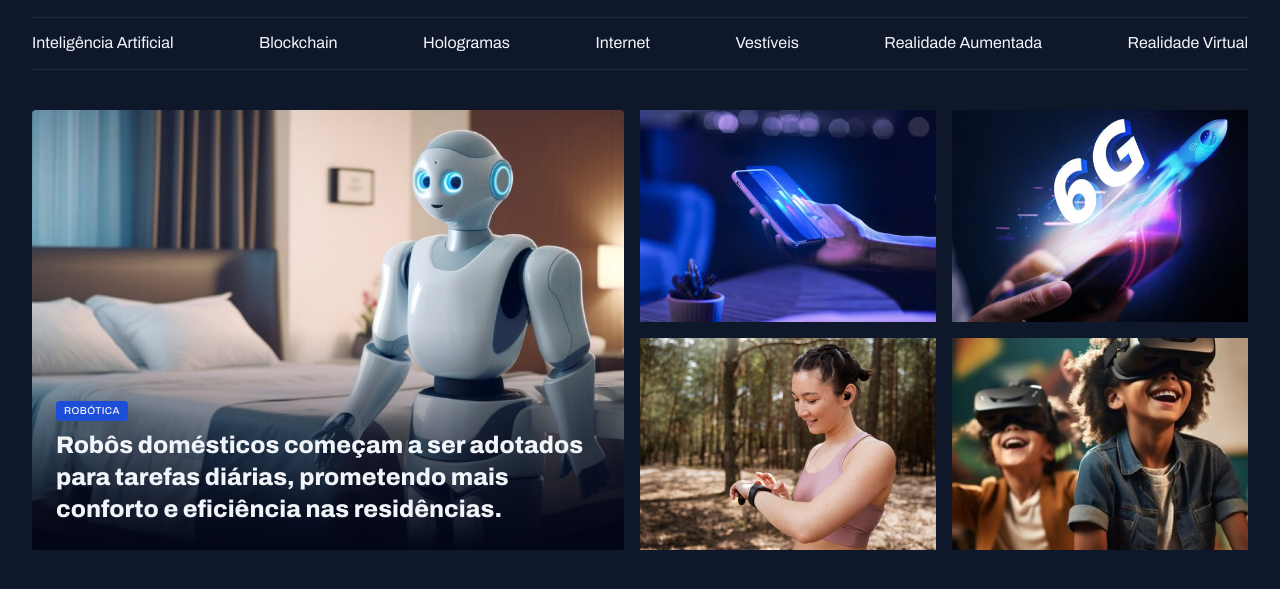
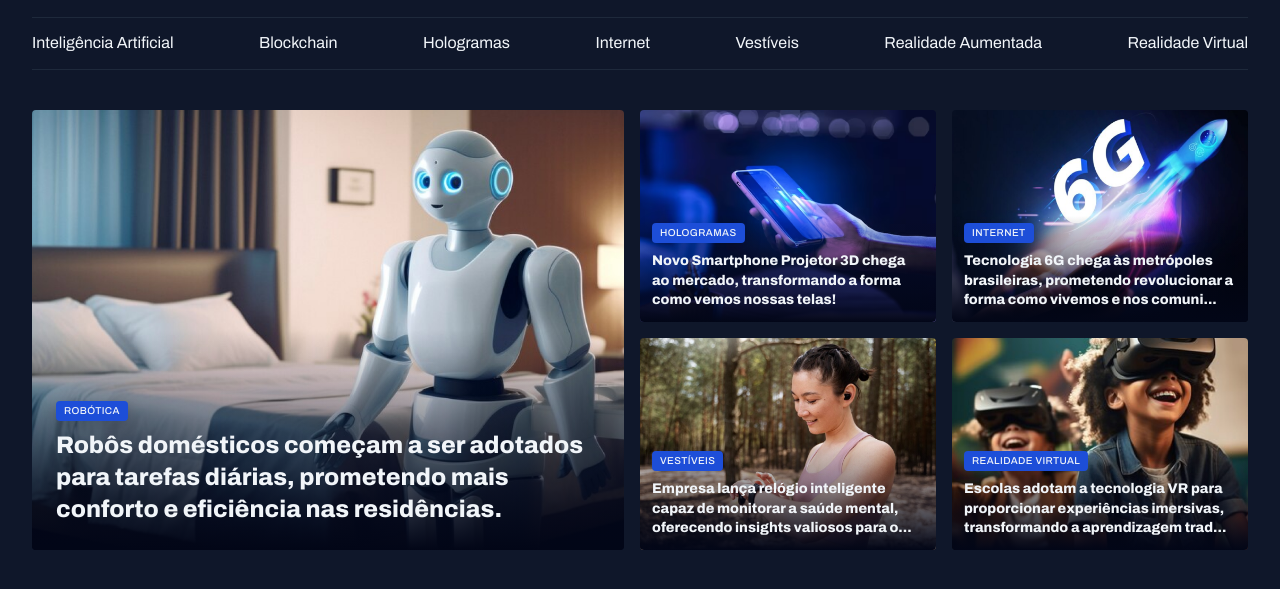
Before and after one commit to brunahirschle/Projeto-portal-de-noticias, a plain HTML site: page index.html in a window 1280 px wide. Shown: the part 45-634 px from the top of the page. Drawn offline with Linux system fonts and the light colour scheme.

Commit message:
finalizando destaques

```diff
--- a/index.html
+++ b/index.html
@@ -44,7 +44,7 @@
     <main class="grid container">
         <section id="featured" class="grid grid-flow-col gap-16">
             <figure class="card">
-                <img src="assets/images/Image 01.png" alt="">
+                <img src="assets/images/Image 01.png" alt="Robôs domésticos começam a ser adotados para tarefas diárias, prometendo mais conforto e eficiência nas residências.">
 
                 <figcaption>
                     <span class="content-tag">robótica</span>
@@ -52,21 +52,47 @@
                         Robôs domésticos começam a ser adotados para tarefas diárias, prometendo mais conforto e eficiência nas residências.
                     </h2>
                 </figcaption>
+
             </figure>
 
             <div class="grid grid-cols-2 gap-16">
-                <div>
-                    <img src="assets/images/Image 02.png" alt="">
-                </div>
-                <div>
-                    <img src="assets/images/Image 03.png" alt="">
-                </div>
-                <div>
-                    <img src="assets/images/Image 04.png" alt="">
-                </div>
-                <div>
-                    <img src="assets/images/Image 05.png" alt="">
-                </div>
+                <figure class="card">
+                    <img src="assets/images/Image 02.png" alt="Novo Smartphone Projetor 3D chega ao mercado, transformando a forma como vemos nossas telas!">
+                    <figcaption>
+                        <span class="content-tag">Hologramas</span>
+                        <h2 class="text-lg">
+                            Novo Smartphone Projetor 3D chega ao mercado, transformando a forma como vemos nossas telas!
+                        </h2>
+                    </figcaption>
+
+                </figure>
+                <figure class="card">
+                    <img src="assets/images/Image 03.png" alt="Tecnologia 6G chega às metrópoles brasileiras, prometendo revolucionar a forma como vivemos e nos comunicamos.">
+                    <figcaption>
+                        <span class="content-tag">Internet</span>
+                        <h2 class="text-lg">
+                            Tecnologia 6G chega às metrópoles brasileiras, prometendo revolucionar a forma como vivemos e nos comuni...
+                        </h2>
+                    </figcaption>
+                </figure>
+                <figure class="card">
+                    <img src="assets/images/Image 04.png" alt="Empresa lança relógio inteligente capaz de monitorar a saúde mental, oferecendo insights valiosos para o bem-estar pessoal.">
+                    <figcaption>
+                        <span class="content-tag">Vestíveis</span>
+                        <h2 class="text-lg">
+                            Empresa lança relógio inteligente capaz de monitorar a saúde mental, oferecendo insights valiosos para o...
+                        </h2>
+                    </figcaption>
+                </figure>
+                <figure class="card">
+                    <img src="assets/images/Image 05.png" alt="Escolas adotam a tecnologia VR para proporcionar experiências imersivas, transformando a aprendizagem tradicional.">
+                    <figcaption>
+                        <span class="content-tag">Realidade Virtual</span>
+                        <h2 class="text-lg">
+                            Escolas adotam a tecnologia VR para proporcionar experiências imersivas, transformando a aprendizagem trad...
+                        </h2>
+                    </figcaption>
+                </figure>
             </div>
         </section>
     </main>
--- a/styles/sections.css
+++ b/styles/sections.css
@@ -27,6 +27,10 @@
 
             padding: 24px;
 
+            &:has(.text-lg) {
+                padding: 12px;
+            }
+
             h2 {
                 margin-top: 8px;
             }
```
